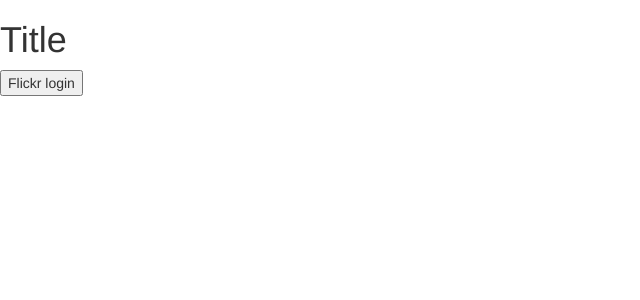
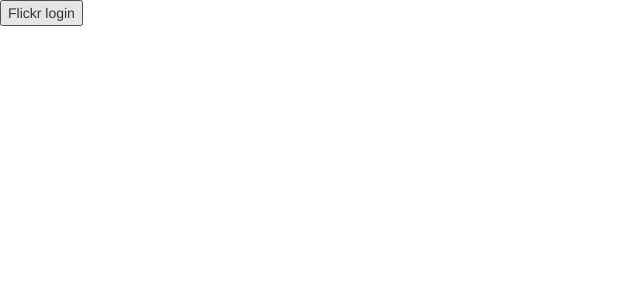
Before and after one commit to EvgenijSemenov/Flickr-single-page-UI, an Angular app: page / in a window 1280 px wide. Shown: the top 300 px of the page, without its empty margins (0-640 px from the left). Built offline with nearby package versions, Linux system fonts and the light colour scheme.

Commit message:
Remove block with title in AppComponent

```diff
--- a/src/app/app.component.html
+++ b/src/app/app.component.html
@@ -1,6 +1 @@
-<div *ngIf="isNotFlickrOauthCallback()">
-  <h1>
-    {{title}}
-  </h1>
-</div>
 <router-outlet></router-outlet>
--- a/src/app/app.component.ts
+++ b/src/app/app.component.ts
@@ -7,7 +7,6 @@ import { Location } from '@angular/common';
   styleUrls: ['./app.component.css']
 })
 export class AppComponent {
-  title = "Title";
 
   constructor(private location: Location) {
   }
```
